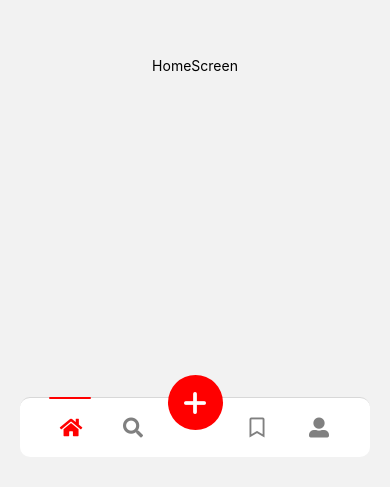
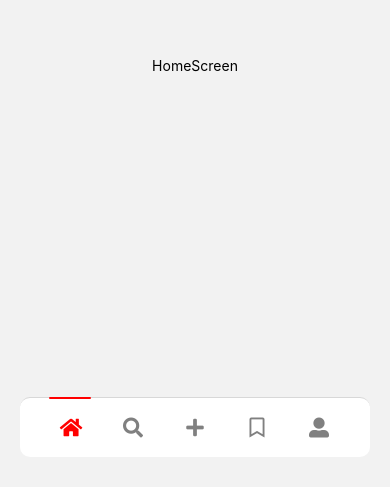
Before and after one commit to Mobilon-Mobile-Technologies/buzine-app, a React Native app: screen / in a window 390 px wide. Shown: the part 357-844 px from the top of the page. Built offline with nearby package versions, Linux system fonts and the light colour scheme.

Commit message:
removed the big plus icon and shifted it downwards

```diff
--- a/Navigation/appNavigation.js
+++ b/Navigation/appNavigation.js
@@ -7,6 +7,7 @@ import HomeScreen from "../Screens/homeScreen.js";
 import SearchScreen from "../Screens/searchScreen.js";
 import SavedScreen from "../Screens/savedScreen.js";
 import ProfileScreen from "../Screens/profileScreen.js";
+import UploadScreen from "../Screens/uploadScreen.js";
 import plus from '../assets/icons/plus.png';
 import { FontAwesome5} from '@expo/vector-icons'
 import { Animated } from "react-native";
@@ -80,27 +81,27 @@ export default function appNavigation() {
           }
         })}></Tab.Screen>
 
-        <Tab.Screen name="Actions Bar" component={EmptyScreen} options={{
+        <Tab.Screen name="Actions Bar" component={UploadScreen} options={{
           tabBarIcon: ({focused}) => (
-            <TouchableOpacity>
-              <View style={{
-                width: 55,
-                height: 55,
-                backgroundColor: 'red',
-                borderRadius: 60,
-                justifyContent: 'center',
-                alignItems: 'center',
-                marginBottom: 50
-              }}>
-                <Image source={plus} style={{
-                  width:22,
-                  height: 22,
-                  tintColor: 'white',
-                }}/>
-              </View>
-            </TouchableOpacity>
+            <View style={{
+              position: 'absolute',
+
+            }}>
+              <FontAwesome5
+                name="plus"
+                size={20}
+                color={focused ? 'red' : 'gray'}
+              ></FontAwesome5>
+            </View>
           )
-        }}></Tab.Screen>
+        }}listeners={({navigation,route}) => ({
+          tabPress: e=>{
+            Animated.spring(tabOffsetValue, {
+              toValue: getWidth()*2,
+              useNativeDriver: true,
+            }).start();
+          }
+        })}></Tab.Screen>
 
         <Tab.Screen name="Saved" component={SavedScreen} options={{
           tabBarIcon: ({focused}) => (
@@ -165,13 +166,6 @@ export default function appNavigation() {
   );
 }
 
-function EmptyScreen(){
-  return(
-    <View className={`flex-1 justify-center items-center`}>
-      <Text>Actions Bar!</Text>
-    </View>
-  )
-}
 
 function getWidth(){
   let width=Dimensions.get('window').width
--- /dev/null
+++ b/Screens/uploadScreen.js
@@ -0,0 +1,10 @@
+import { View, Text } from 'react-native'
+import React from 'react'
+
+export default function UploadScreen (){
+  return (
+    <View className={`flex-1 justify-center items-center`}>
+      <Text>uploadScreen</Text>
+    </View>
+  );
+}
```
